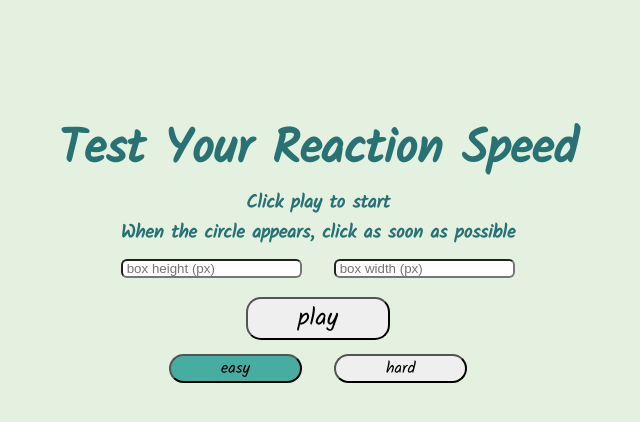
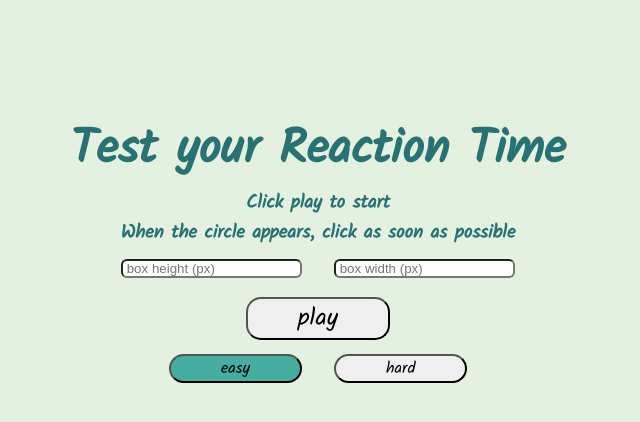
Before and after one commit to qiushiyan/reaction-timer, a Vue app: page / in a window 1280 px wide. Shown: the top 422 px of the page, without its empty margins (322-962 px from the left). Built offline with nearby package versions, Linux system fonts and the light colour scheme.

Commit message:
Update App.vue

```diff
--- a/src/App.vue
+++ b/src/App.vue
@@ -1,6 +1,6 @@
 <template>
   <header>
-    <h2>Test Your Reaction Speed</h2>
+    <h2>Test your Reaction Time</h2>
     <h3>Click play to start</h3>
     <h3>When the circle appears, click as soon as possible</h3>
     <div class = "box-change" v-if = "!isStarted">
```
